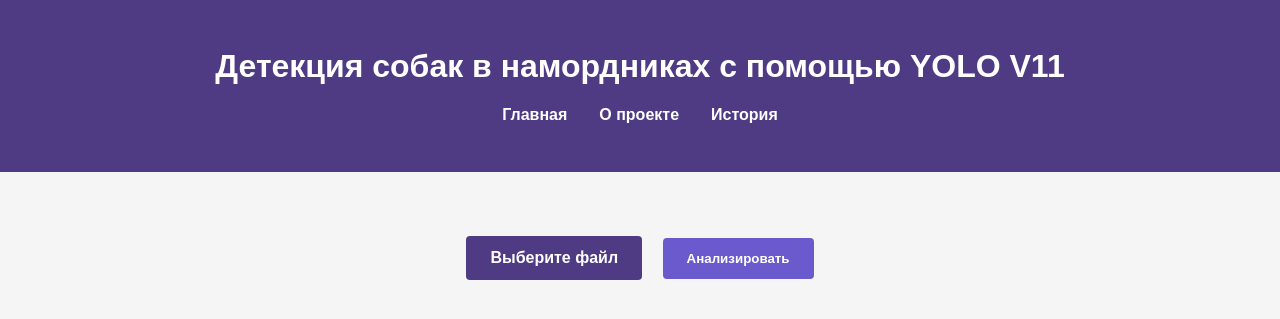
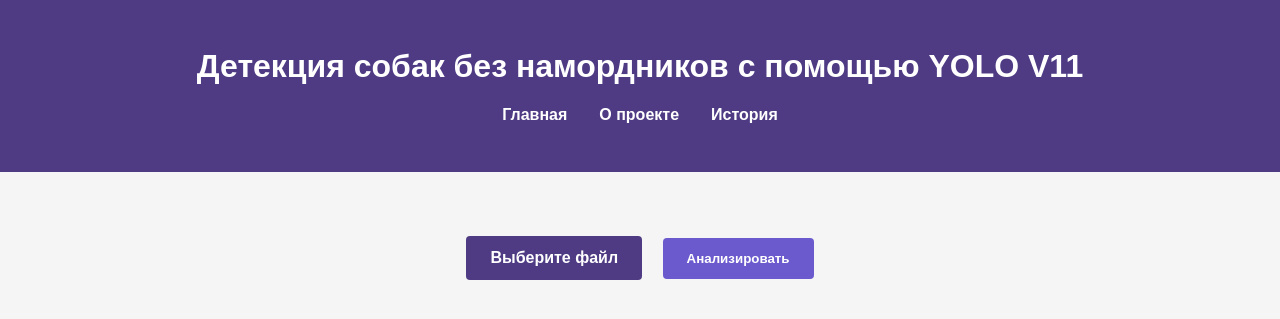
Before and after one commit to XronoS1/yolo-v11-detect-muzzle-dogs, a Flask app: page / in a window 1280 px wide. Shown: the top 319 px of the page. Run offline with Flask 3, Linux system fonts and the light colour scheme.

Commit message:
Update index.html

```diff
--- a/templates/index.html
+++ b/templates/index.html
@@ -2,7 +2,7 @@
 <html lang="ru">
 <head>
   <meta charset="utf-8">
-  <title>Детекция собак в намордниках</title>
+  <title>Детекция собак без намордников</title>
   <style>
     :root {
       --primary-color: #4e3b84;
@@ -140,7 +140,7 @@
 <body>
   <header>
     <div class="container">
-      <h1>Детекция собак в намордниках с помощью YOLO V11</h1>
+      <h1>Детекция собак без намордников с помощью YOLO V11</h1>
       <nav>
         <a href="/">Главная</a>
         <a href="/about">О проекте</a>
```
